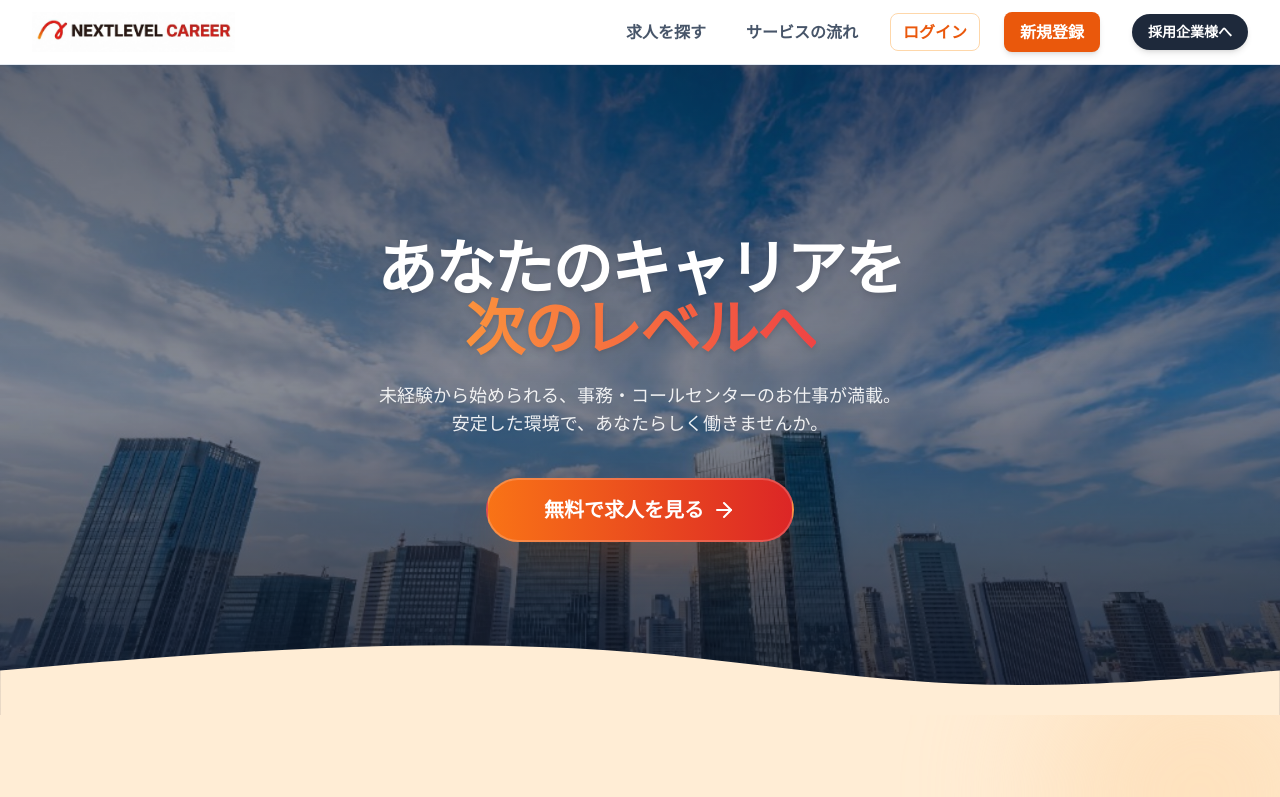
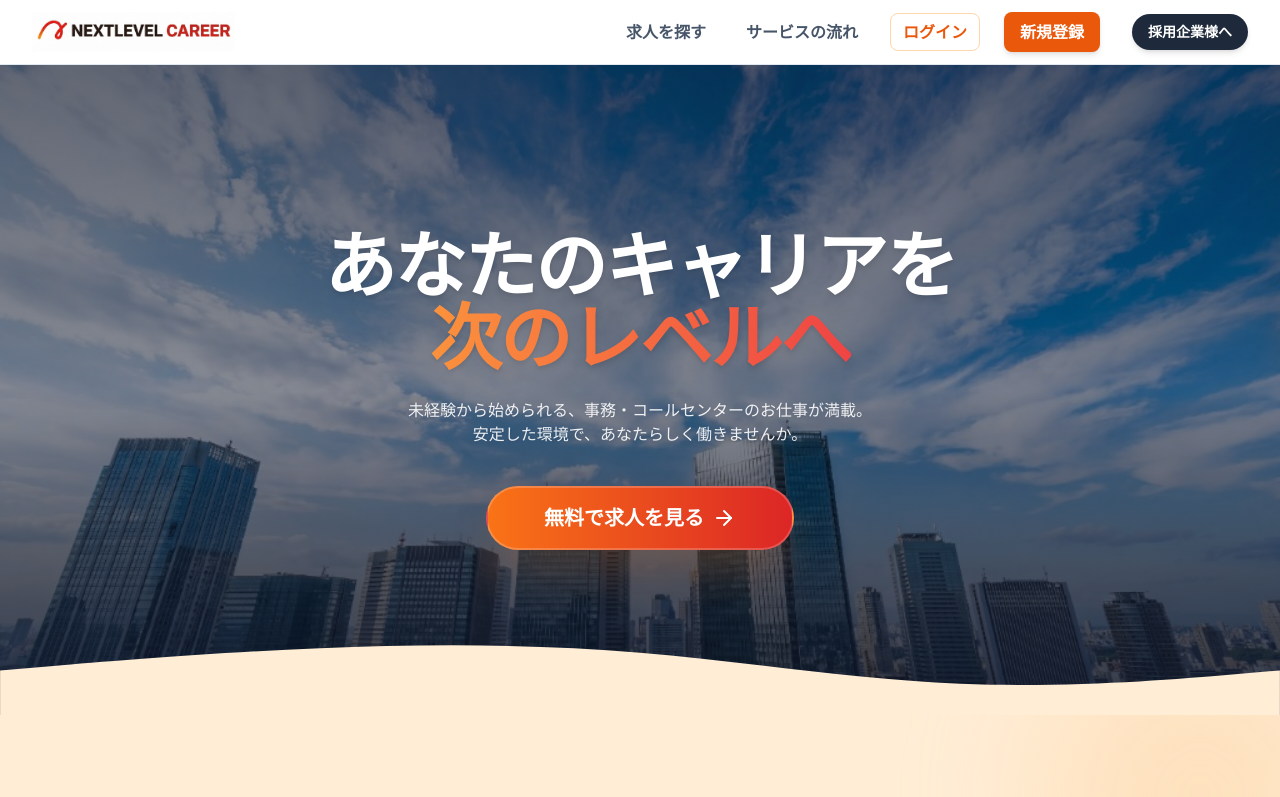
Before and after one commit to nextlevelkitamura-alt/nextlevel-career-website, a Next.js app: page / in a window 1280 px wide. Shown: the top 797 px of the page. Built offline with nearby package versions, Linux system fonts and the light colour scheme; no server answers.

Commit message:
Adjust main page Hero typography and line breaks for better readability

```diff
--- a/components/Hero.tsx
+++ b/components/Hero.tsx
@@ -27,15 +27,15 @@ export default async function Hero() {
 
             {/* Content */}
             <div className="container relative mx-auto px-4 text-center z-10">
-                <h1 className="text-3xl sm:text-5xl lg:text-6xl font-extrabold text-white mb-6 leading-tight tracking-tight drop-shadow-md">
+                <h1 className="text-4xl sm:text-6xl lg:text-7xl font-extrabold text-white mb-6 leading-tight tracking-tight drop-shadow-md">
                     あなたのキャリアを<br />
                     <span className="text-transparent bg-clip-text bg-gradient-to-r from-orange-400 to-red-500">
                         次のレベルへ
                     </span>
                 </h1>
-                <p className="mx-auto max-w-xl text-base sm:text-lg text-white/90 mb-10 leading-relaxed font-medium drop-shadow-sm px-4">
-                    未経験から始められる、<br className="sm:hidden" />事務・コールセンターのお仕事が満載。<br className="hidden sm:inline" />
-                    安定した環境で、<br className="sm:hidden" />あなたらしく働きませんか。
+                <p className="mx-auto max-w-xl text-sm sm:text-base text-white/90 mb-10 leading-relaxed font-medium drop-shadow-sm px-4">
+                    未経験から始められる、事務・コールセンターのお仕事が満載。<br />
+                    安定した環境で、あなたらしく働きませんか。
                 </p>
                 <div className="flex justify-center">
                     <Button
```
